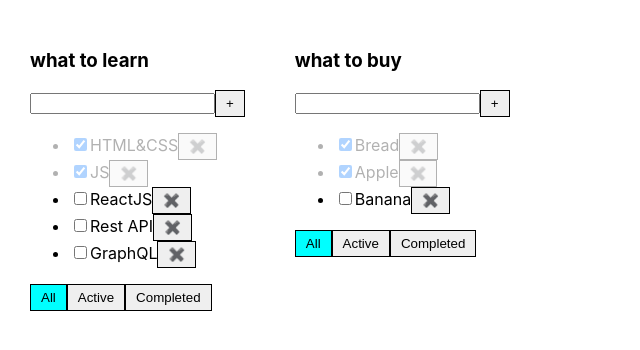
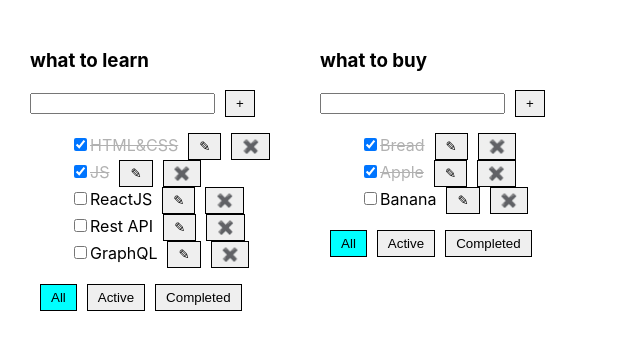
Before and after one commit to Serhii-Ki/todolist, a React (Create React App) app: page / in a window 1280 px wide. Shown: the top 350 px of the page, without its empty margins (0-640 px from the left). Built offline with nearby package versions, Linux system fonts and the light colour scheme.

Commit message:
added edit task

```diff
--- a/src/App.css
+++ b/src/App.css
@@ -11,12 +11,26 @@ button {
 	border: none;
 	padding: 5px 10px;
 	border: 1px solid black;
+	margin-left: 10px;
 }
 
 .task-done {
 	opacity: 0.3;
+	text-decoration: line-through;
 }
 
 .active-btn {
 	background-color: aqua;
 }
+
+.input-non {
+	display: none;
+}
+
+.confirm-none {
+	display: none;
+}
+
+.edit-none {
+	display: none;
+}
--- a/src/Task.tsx
+++ b/src/Task.tsx
@@ -1,9 +1,11 @@
+import { useState } from 'react';
 import { TasksType } from './App';
 import { Button } from './Button';
 
 export type TaskPropsType = {
 	removeTask?: (id: string) => void;
 	isCheckedHandler?: (id: string) => void;
+	changeTaskTitle?: (id: string, newTitle: string) => void;
 } & TasksType;
 
 export function Task({
@@ -12,15 +14,41 @@ export function Task({
 	id,
 	removeTask,
 	isCheckedHandler,
+	changeTaskTitle,
 }: TaskPropsType) {
+	const [inputEditText, setInputEditText] = useState<string>('');
+	const [activeInput, setActiveInput] = useState(false);
+
 	return (
-		<li className={isDone ? 'task-done' : ''}>
+		<li>
 			<input
 				type='checkbox'
 				checked={isDone}
 				onChange={() => isCheckedHandler && isCheckedHandler(id)}
 			/>
-			<span>{title}</span>
+			<span className={isDone ? 'task-done' : ''}>{title}</span>
+			<input
+				className={activeInput ? '' : 'input-edit input-non'}
+				type='text'
+				value={inputEditText}
+				onChange={e => setInputEditText(e.currentTarget.value)}
+			/>
+			<Button
+				className={activeInput ? '' : 'confirm-none'}
+				title='confirm'
+				onClick={() => {
+					changeTaskTitle && changeTaskTitle(id, inputEditText);
+					setInputEditText('');
+					setActiveInput(false);
+				}}
+			/>
+			<Button
+				className={activeInput ? 'edit-none' : ''}
+				title='&#9998;'
+				onClick={() => {
+					setActiveInput(true);
+				}}
+			/>
 			<Button
 				onClick={() => removeTask && removeTask(id)}
 				title={'✖️'}
--- a/src/ToDoList.tsx
+++ b/src/ToDoList.tsx
@@ -28,6 +28,17 @@ function ToDoList({ tasks, title }: PropsType) {
 				task.id === id ? { ...task, isDone: !task.isDone } : task
 			)
 		);
+	};
+
+	const changeTaskTitle = (id: string, newTitle: string) => {
+		if (newTitle) {
+			setRenderTasks(prevTask =>
+				prevTask.map(task =>
+					task.id === id ? { ...task, title: newTitle } : task
+				)
+			);
+		}
+		return;
 	};
 
 	const addNewTask = (newTask: string) => {
@@ -75,6 +86,7 @@ function ToDoList({ tasks, title }: PropsType) {
 							id={task.id}
 							removeTask={removeTask}
 							isCheckedHandler={isCheckedHandler}
+							changeTaskTitle={changeTaskTitle}
 						/>
 					))}
 				</ul>
--- a/src/index.css
+++ b/src/index.css
@@ -12,6 +12,10 @@ code {
 		monospace;
 }
 
+ul {
+	list-style: none;
+}
+
 button {
 	cursor: pointer;
 }
```
